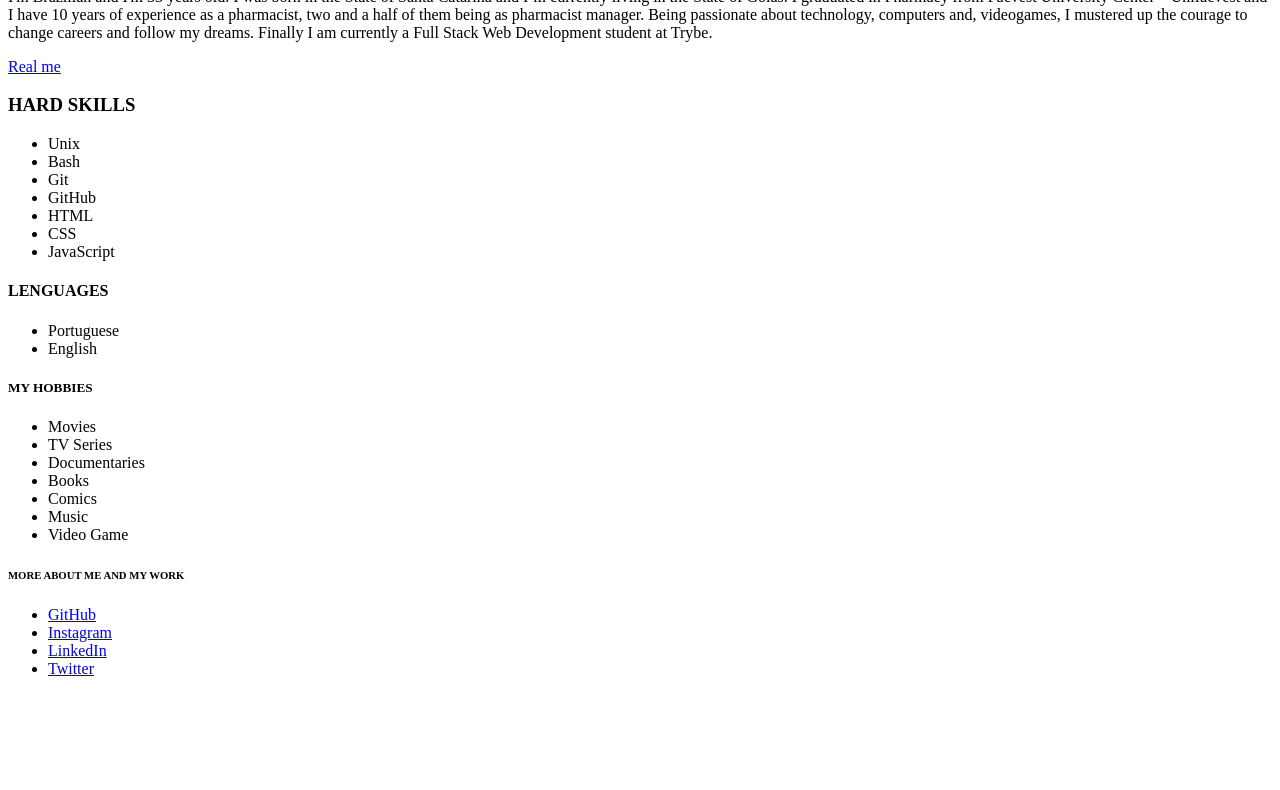
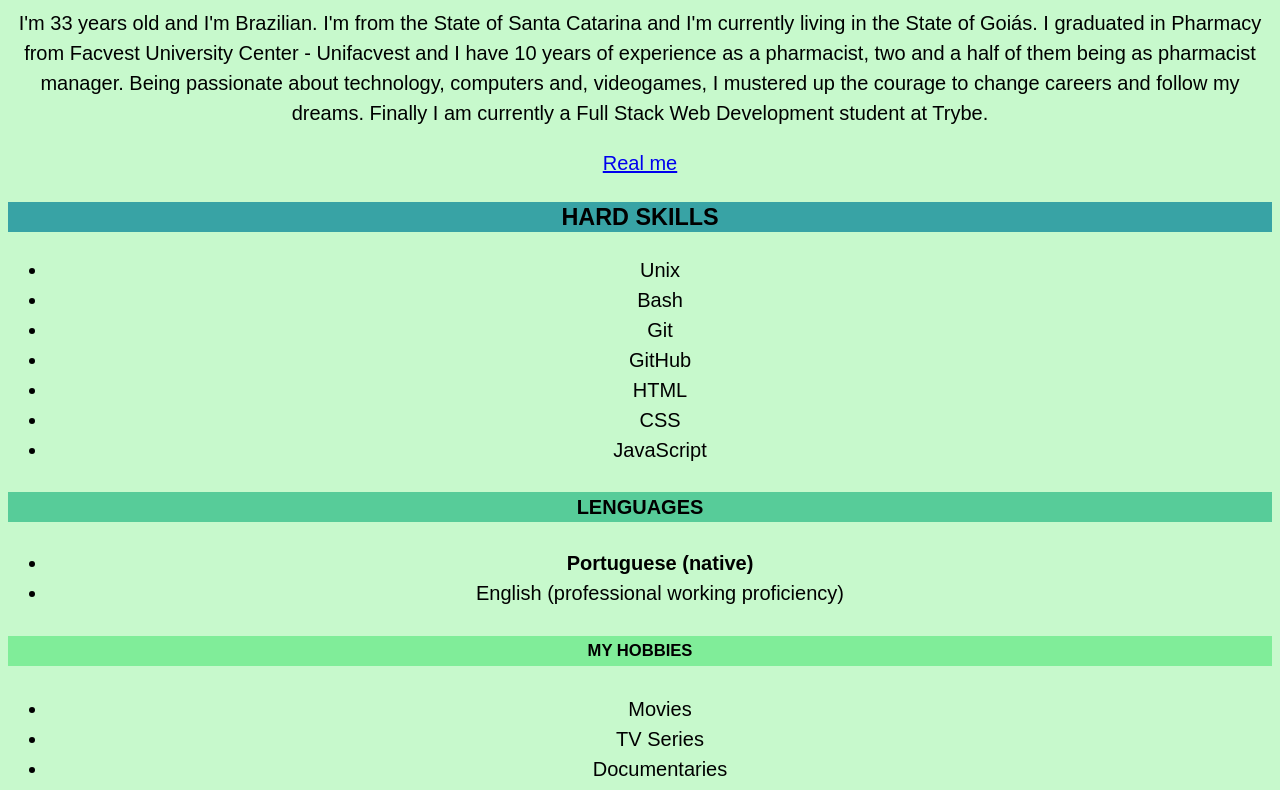
Before and after one commit to cavcarlosavieira/cavcarlosavieira.github.io, a plain HTML site: page index.html in a window 1280 px wide. Shown: the part 313-1103 px from the top of the page. Before the commit the page ends 1007 px from the top, so only its background shows below. Drawn offline with Linux system fonts and the light colour scheme.

Commit message:
correcoes de ingles, adicionado estilo css, adicionado arquivo style.css

```diff
--- a/index.html
+++ b/index.html
@@ -3,12 +3,50 @@
   <head>
     <meta charset="UTF-8">
     <title>Web Portfolio</title>
+    <link rel="stylesheet" type="text/css" href="style.css">
+    <style>
+
+      /* body {
+        background-color:#c7f9cc;
+        font-family: Arial, sans-serif;
+        text-align: center;
+        font-size: 20px;
+        line-height: 30px;
+      }
+
+      h1, h2 {
+        background-color: #22577a;
+      }
+
+      h3 {
+        background-color: #38a3a5;
+      }
+
+      h4 {
+        background-color: #57cc99;
+      }
+
+      h5 {
+        background-color: #80ed99;
+      }
+
+      h6 {
+        background-color: #c7f9cc;
+      }
+
+      #social-medias {
+        background-color: #ffffff;
+        color: #22577a;
+        font-size: 15px;
+      } /*
+
+    </style>
   </head>
   <body>
     <h1>CARLOS ANTÔNIO VIEIRA</h1>
     <img src="me-by-igor.png" alt="A drawing of me made by a friend" width="200px">
     <h2>ABOUT ME</h2>
-    <p>I'm Brazilian and I'm 33 years old. I was born in the State of Santa Catarina and I’m currently living in the State of Goiás. I graduated in Pharmacy from Facvest University Center – Unifacvest and I have 10 years of experience as a pharmacist, two and a half of them being as pharmacist manager. Being passionate about technology, computers and, videogames, I mustered up the courage to change careers and follow my dreams. Finally I am currently a Full Stack Web Development student at Trybe.</p>
+    <p>I'm 33 years old and I'm Brazilian. I'm from the State of Santa Catarina and I'm currently living in the State of Goiás. I graduated in Pharmacy from Facvest University Center - Unifacvest and I have 10 years of experience as a pharmacist, two and a half of them being as pharmacist manager. Being passionate about technology, computers and, videogames, I mustered up the courage to change careers and follow my dreams. Finally I am currently a Full Stack Web Development student at Trybe.</p>
     <a href="https://media-exp1.licdn.com/dms/image/C4D03AQEgk2kGpriT4A/profile-displayphoto-shrink_800_800/0/1596523018091?e=1657756800&v=beta&t=IWYvqnjrK-pqWVj4pjsM4ullxY9B_yIoFxMkU5Lg4Jc" target="_blank">Real me</a>
     <h3>HARD SKILLS</h3>
     <ul>
@@ -22,8 +60,8 @@
     </ul>
     <h4>LENGUAGES</h4>
     <ul>
-        <li>Portuguese</li>
-        <li>English</li>
+        <li><strong>Portuguese (native)</strong></li>
+        <li>English (professional working proficiency)</li>
     </ul>
     <h5>MY HOBBIES</h5>
     <ul>
@@ -36,7 +74,7 @@
         <li>Video Game</li>
     </ul>
     <h6>MORE ABOUT ME AND MY WORK</h6>
-    <ul>
+    <ul id="social-medias">
         <li><a href="https://github.com/cavcarlosavieira" target="_blank">GitHub</a></li>
         <li><a href="https://instagram.com/naovouseguirvoce" target="_blank">Instagram</a></li>
         <li><a href="https://www.linkedin.com/in/carlos-ant%C3%B4nio-vieira-%F0%9F%8F%B3%EF%B8%8F%E2%80%8D%F0%9F%8C%88-69b256189?lipi=urn%3Ali%3Apage%3Ad_flagship3_profile_view_base_contact_details%3BwDGoNGtmQqiiO9NCk6dIEA%3D%3D" target="_blank">LinkedIn</a></li>
--- /dev/null
+++ b/style.css
@@ -0,0 +1,33 @@
+body {
+    background-color:#c7f9cc;
+    font-family: Arial, sans-serif;
+    text-align: center;
+    font-size: 20px;
+    line-height: 30px;
+  }
+
+  h1, h2 {
+    background-color: #22577a;
+  }
+
+  h3 {
+    background-color: #38a3a5;
+  }
+
+  h4 {
+    background-color: #57cc99;
+  }
+
+  h5 {
+    background-color: #80ed99;
+  }
+
+  h6 {
+    background-color: #c7f9cc;
+  }
+
+  #social-medias {
+    background-color: #ffffff;
+    color: #22577a;
+    font-size: 15px;
+  }
```
Also changed, not shown: web-portfolio.html (deleted, +0 -46 lines).
